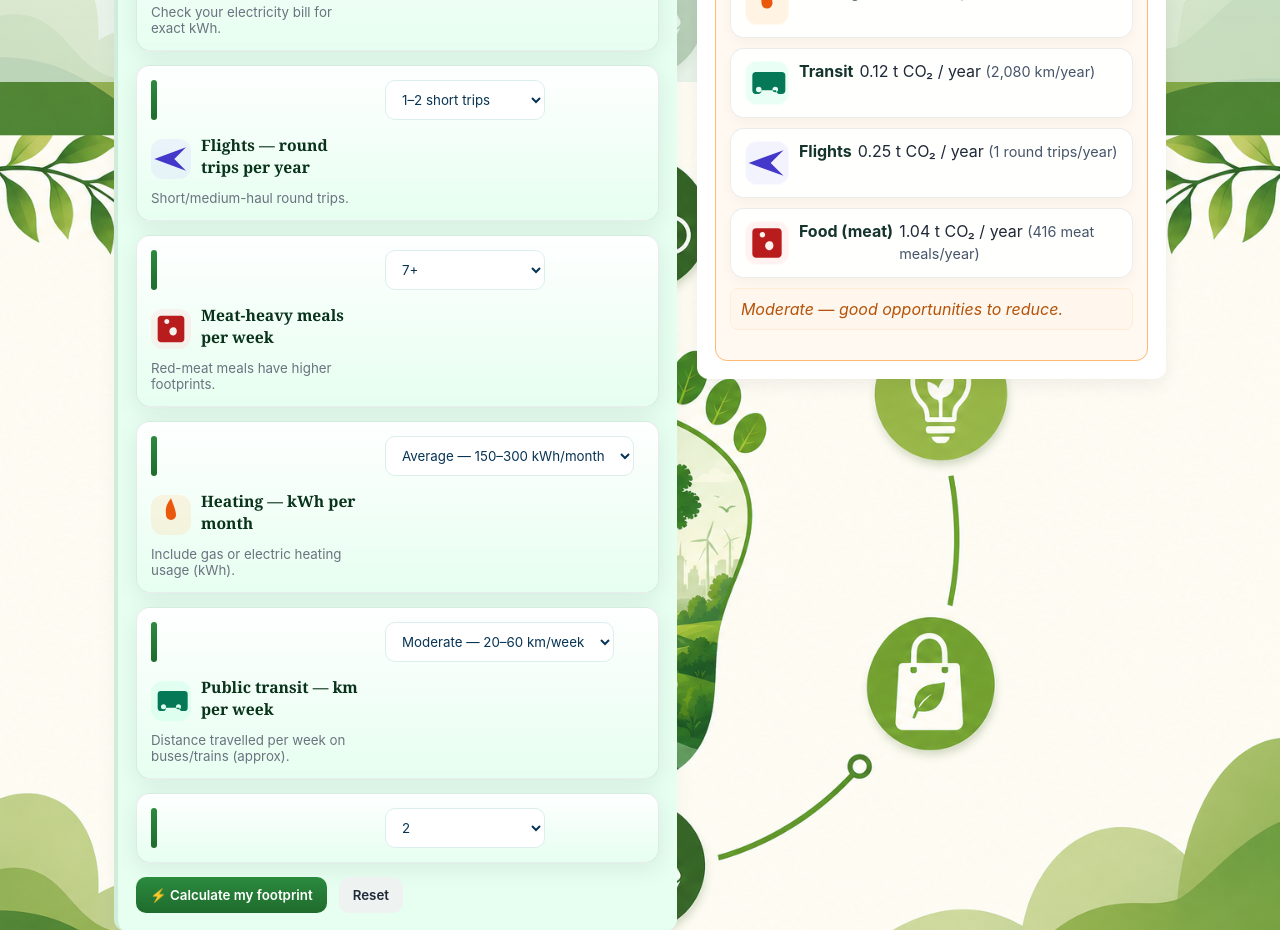
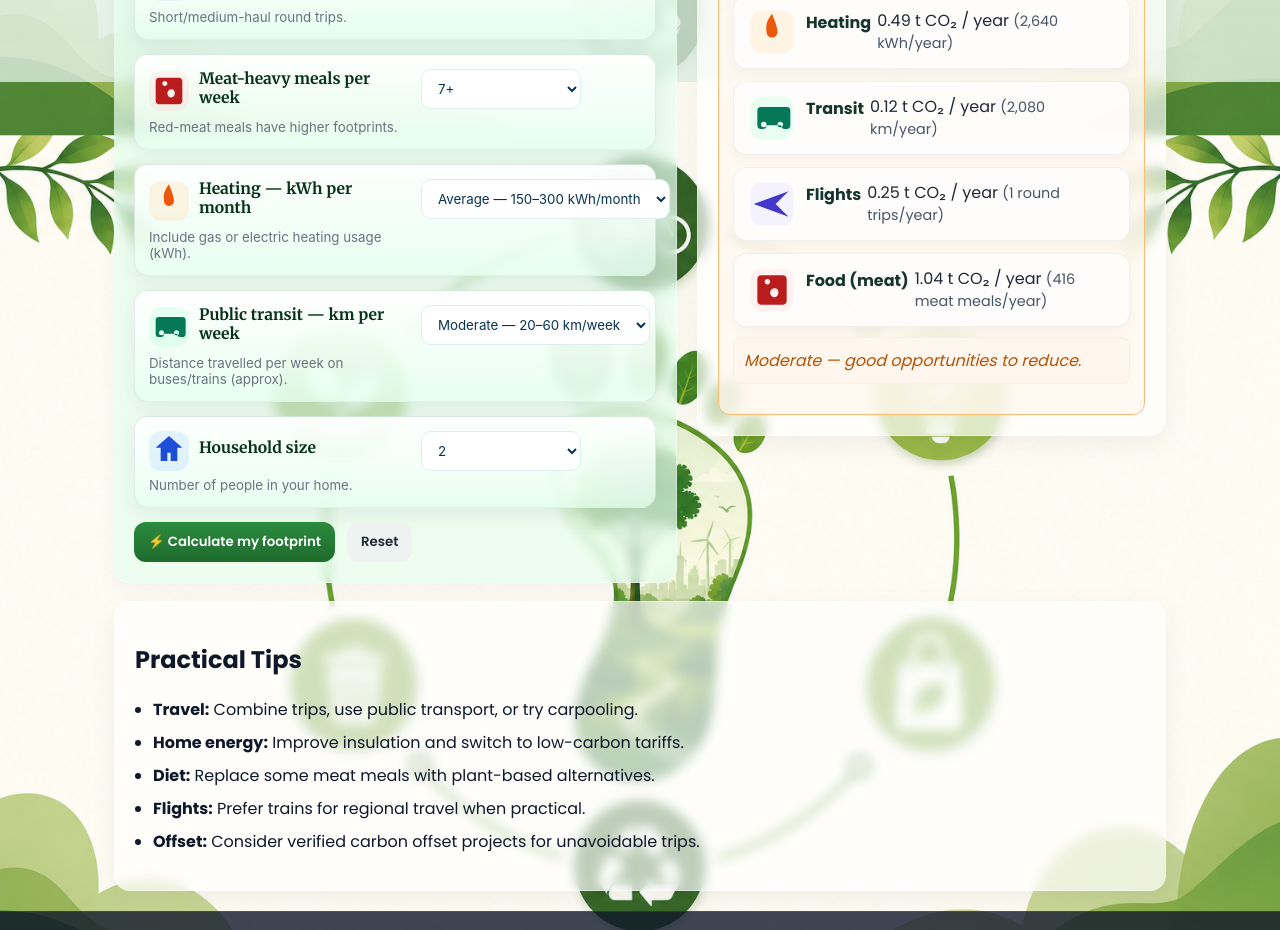
Before and after one commit to dheerendra-gh/prompts-wars, a plain HTML site: page index.html in a window 1280 px wide. Shown: the part 718-1648 px from the top of the page. Drawn offline with Linux system fonts and the light colour scheme.

Commit message:
updaed the code to fine tune the app

```diff
--- a/index.html
+++ b/index.html
@@ -5,6 +5,7 @@
   <meta name="viewport" content="width=device-width,initial-scale=1" />
   <title>Carbon Footprint Awareness Program</title>
   <link rel="stylesheet" href="styles.css">
+  <link href="https://fonts.googleapis.com/css2?family=Poppins:wght@300;400;600;700&family=Merriweather:wght@700&display=swap" rel="stylesheet">
   <meta name="description" content="Simple carbon footprint calculator and awareness app" />
 </head>
 <body>
@@ -60,6 +61,15 @@
         <h2>Quick Calculator</h2>
         <form id="calcForm">
           <div class="input-row select-row row-car">
+            <div class="row-label">
+              <div class="label-inner">
+                <span class="row-icon" aria-hidden="true">
+                  <svg viewBox="0 0 24 24" fill="currentColor" aria-hidden="true"><path d="M5 13h14l1.5 4H3.5L5 13zm0-1.5L4 8h16l-1 3.5H5zM7 18.5a1.5 1.5 0 1 0 0-3 1.5 1.5 0 0 0 0 3zm10 0a1.5 1.5 0 1 0 0-3 1.5 1.5 0 0 0 0 3z"/></svg>
+                </span>
+                <label for="carKmWeek">Car — km driven per week</label>
+              </div>
+              <small id="carHelp">Average petrol car: emissions per km are approximate.</small>
+            </div>
             <div class="row-control">
               <select id="carKmWeek">
                 <option value="20">Very low — &lt;30 km/week</option>
@@ -69,18 +79,18 @@
                 <option value="500">Very high — &gt;400 km/week</option>
               </select>
             </div>
+          </div>
+
+          <div class="input-row select-row row-electricity">
             <div class="row-label">
               <div class="label-inner">
                 <span class="row-icon" aria-hidden="true">
-                  <svg viewBox="0 0 24 24" fill="currentColor" aria-hidden="true"><path d="M5 13h14l1.5 4H3.5L5 13zm0-1.5L4 8h16l-1 3.5H5zM7 18.5a1.5 1.5 0 1 0 0-3 1.5 1.5 0 0 0 0 3zm10 0a1.5 1.5 0 1 0 0-3 1.5 1.5 0 0 0 0 3z"/></svg>
+                  <svg viewBox="0 0 24 24" fill="currentColor" aria-hidden="true"><path d="M13 2L3 14h6v8l10-12h-6z"/></svg>
                 </span>
-                <label for="carKmWeek">Car — km driven per week</label>
+                <label for="elecKwhMonth">Electricity — kWh per month</label>
               </div>
-              <small id="carHelp">Average petrol car: emissions per km are approximate.</small>
+              <small id="elecHelp">Check your electricity bill for exact kWh.</small>
             </div>
-          </div>
-
-          <div class="input-row select-row row-electricity">
             <div class="row-control">
               <select id="elecKwhMonth">
                 <option value="80">Very low — &lt;100 kWh/month</option>
@@ -90,26 +100,9 @@
                 <option value="1000">Very high — &gt;800 kWh/month</option>
               </select>
             </div>
-            <div class="row-label">
-              <div class="label-inner">
-                <span class="row-icon" aria-hidden="true">
-                  <svg viewBox="0 0 24 24" fill="currentColor" aria-hidden="true"><path d="M13 2L3 14h6v8l10-12h-6z"/></svg>
-                </span>
-                <label for="elecKwhMonth">Electricity — kWh per month</label>
-              </div>
-              <small id="elecHelp">Check your electricity bill for exact kWh.</small>
-            </div>
           </div>
 
           <div class="input-row select-row row-flights">
-            <div class="row-control">
-              <select id="flightsPerYear">
-                <option value="0">None</option>
-                <option value="1" selected>1–2 short trips</option>
-                <option value="4">3–5</option>
-                <option value="8">6+</option>
-              </select>
-            </div>
             <div class="row-label">
               <div class="label-inner">
                 <span class="row-icon" aria-hidden="true">
@@ -119,17 +112,17 @@
               </div>
               <small id="flightHelp">Short/medium-haul round trips.</small>
             </div>
+            <div class="row-control">
+              <select id="flightsPerYear">
+                <option value="0">None</option>
+                <option value="1" selected>1–2 short trips</option>
+                <option value="4">3–5</option>
+                <option value="8">6+</option>
+              </select>
+            </div>
           </div>
 
           <div class="input-row select-row row-food">
-            <div class="row-control">
-              <select id="meatMealsWeek">
-                <option value="0">None (vegetarian)</option>
-                <option value="2">1–3</option>
-                <option value="5">4–6</option>
-                <option value="8" selected>7+</option>
-              </select>
-            </div>
             <div class="row-label">
               <div class="label-inner">
                 <span class="row-icon" aria-hidden="true">
@@ -139,9 +132,26 @@
               </div>
               <small id="foodHelp">Red-meat meals have higher footprints.</small>
             </div>
+            <div class="row-control">
+              <select id="meatMealsWeek">
+                <option value="0">None (vegetarian)</option>
+                <option value="2">1–3</option>
+                <option value="5">4–6</option>
+                <option value="8" selected>7+</option>
+              </select>
+            </div>
           </div>
 
           <div class="input-row select-row row-heating">
+            <div class="row-label">
+              <div class="label-inner">
+                <span class="row-icon" aria-hidden="true">
+                  <svg viewBox="0 0 24 24" fill="currentColor" aria-hidden="true"><path d="M12 2C8 7 9 10 9 12a3 3 0 1 0 6 0c0-2-1-5-3-10z"/></svg>
+                </span>
+                <label for="heatingKwhMonth">Heating — kWh per month</label>
+              </div>
+              <small id="heatHelp">Include gas or electric heating usage (kWh).</small>
+            </div>
             <div class="row-control">
               <select id="heatingKwhMonth">
                 <option value="0">None</option>
@@ -151,18 +161,18 @@
                 <option value="800">Very high — &gt;600 kWh/month</option>
               </select>
             </div>
+          </div>
+
+          <div class="input-row select-row row-transit">
             <div class="row-label">
               <div class="label-inner">
                 <span class="row-icon" aria-hidden="true">
-                  <svg viewBox="0 0 24 24" fill="currentColor" aria-hidden="true"><path d="M12 2C8 7 9 10 9 12a3 3 0 1 0 6 0c0-2-1-5-3-10z"/></svg>
+                  <svg viewBox="0 0 24 24" fill="currentColor" aria-hidden="true"><path d="M4 6h16a2 2 0 0 1 2 2v8a2 2 0 0 1-2 2h-1a2 2 0 0 1-2-2h-8a2 2 0 0 1-2 2H6a2 2 0 0 1-2-2V8a2 2 0 0 1 2-2zm2 3h4v3H6V9zm8 0h4v3h-4V9zM7.5 17a1.5 1.5 0 1 0 0-3 1.5 1.5 0 0 0 0 3zm9 0a1.5 1.5 0 1 0 0-3 1.5 1.5 0 0 0 0 3z"/></svg>
                 </span>
-                <label for="heatingKwhMonth">Heating — kWh per month</label>
+                <label for="transitKmWeek">Public transit — km per week</label>
               </div>
-              <small id="heatHelp">Include gas or electric heating usage (kWh).</small>
+              <small id="transitHelp">Distance travelled per week on buses/trains (approx).</small>
             </div>
-          </div>
-
-          <div class="input-row select-row row-transit">
             <div class="row-control">
               <select id="transitKmWeek">
                 <option value="0">None</option>
@@ -172,18 +182,18 @@
                 <option value="250">Very high — &gt;150 km/week</option>
               </select>
             </div>
+          </div>
+
+          <div class="input-row select-row row-household">
             <div class="row-label">
               <div class="label-inner">
                 <span class="row-icon" aria-hidden="true">
-                  <svg viewBox="0 0 24 24" fill="currentColor" aria-hidden="true"><path d="M4 6h16a2 2 0 0 1 2 2v8a2 2 0 0 1-2 2h-1a2 2 0 0 1-2-2h-8a2 2 0 0 1-2 2H6a2 2 0 0 1-2-2V8a2 2 0 0 1 2-2zm2 3h4v3H6V9zm8 0h4v3h-4V9zM7.5 17a1.5 1.5 0 1 0 0-3 1.5 1.5 0 0 0 0 3zm9 0a1.5 1.5 0 1 0 0-3 1.5 1.5 0 0 0 0 3z"/></svg>
+                  <svg viewBox="0 0 24 24" fill="currentColor" aria-hidden="true"><path d="M12 3l8 7h-3v8h-4v-5H11v5H7V10H4l8-7z"/></svg>
                 </span>
-                <label for="transitKmWeek">Public transit — km per week</label>
+                <label for="householdSize">Household size</label>
               </div>
-              <small id="transitHelp">Distance travelled per week on buses/trains (approx).</small>
+              <small id="householdHelp">Number of people in your home.</small>
             </div>
-          </div>
-
-          <div class="input-row select-row row-household">
             <div class="row-control">
               <select id="householdSize">
                 <option value="1">1</option>
--- a/styles.css
+++ b/styles.css
@@ -1,8 +1,8 @@
 :root {
     --bg: #eef6f0;
     /* page background: soft mint */
-    --card: #ffffff;
-    --panel: #e6fff0;
+    --card: rgba(255,255,255,0.68);
+    --panel: rgba(230,255,240,0.72);
     /* highlighted panel background */
     --accent: #2b8a3e;
     --accent-600: #1f6b2d;
@@ -12,7 +12,7 @@
 
 * {
     box-sizing: border-box;
-    font-family: Inter, Segoe UI, Roboto, Arial, sans-serif
+    font-family: Poppins, Inter, Segoe UI, Roboto, Arial, sans-serif;
 }
 
 body {
@@ -27,7 +27,7 @@
     content: '';
     position: fixed;
     inset: 0;
-    background: linear-gradient(180deg, rgba(241, 253, 244, 0.88), rgba(223, 238, 228, 0.75));
+    background: linear-gradient(180deg, rgba(241, 253, 244, 0.92), rgba(223, 238, 228, 0.80));
     pointer-events: none;
     z-index: -1;
 }
@@ -61,12 +61,12 @@
     justify-content: space-between;
     align-items: center;
     margin-bottom: 24px;
-    padding: 32px;
+    padding: 28px;
     border-radius: 20px;
-    background: linear-gradient(135deg, rgba(255, 255, 255, 0.85), rgba(230, 255, 240, 0.8));
-    box-shadow: 0 16px 48px rgba(15, 23, 42, 0.08);
+    background: linear-gradient(135deg, rgba(255, 255, 255, 0.82), rgba(230, 255, 240, 0.72));
+    box-shadow: 0 10px 30px rgba(15, 23, 42, 0.06);
     animation: slideInUp .8s ease-out;
-    border: 2px solid rgba(47, 123, 65, 0.12)
+    border: 1px solid rgba(47, 123, 65, 0.08);
 }
 
 @keyframes slideInUp {
@@ -142,16 +142,18 @@
 
 .card {
     background: var(--card);
-    padding: 18px;
-    border-radius: 12px;
-    box-shadow: 0 6px 18px rgba(15, 23, 42, 0.06);
-    margin-bottom: 16px
+    padding: 20px;
+    border-radius: 16px;
+    box-shadow: 0 8px 28px rgba(15, 23, 42, 0.06);
+    margin-bottom: 18px;
+    border: 1px solid rgba(255,255,255,0.36);
+    backdrop-filter: blur(6px);
 }
 
 /* Highlighted calculator panel */
 .card-form {
     background: var(--panel);
-    border-left: 4px solid rgba(47, 107, 62, 0.12);
+    border-left: none;
     box-shadow: 0 8px 22px rgba(15, 23, 42, 0.04)
 }
 
@@ -196,7 +198,7 @@
     display: grid;
     grid-template-columns: 220px 1fr;
     gap: 10px;
-    align-items: center
+    align-items: flex-start;
 }
 
 .select-row .row-label {
@@ -223,7 +225,7 @@
     display: grid;
     grid-template-columns: 1fr 220px;
     gap: 10px;
-    align-items: center;
+    align-items: flex-start;
     padding: 10px;
     border-radius: 10px;
     border: 1px solid rgba(15, 23, 42, 0.05);
@@ -264,19 +266,13 @@
 }
 
 .select-row .row-control {
-    justify-self: end
+    justify-self: end;
+    align-self: start;
 }
 
 /* Distinct left accent for each row */
 .select-row::before {
-    content: '';
-    width: 6px;
-    height: 40px;
-    border-radius: 6px;
-    background: linear-gradient(180deg, var(--accent), var(--accent-600));
-    display: inline-block;
-    margin-right: 10px;
-    vertical-align: middle
+    display: none;
 }
 
 @media(max-width:640px) {
@@ -290,7 +286,8 @@
 }
 
 .select-row .row-control {
-    justify-self: end
+    justify-self: end;
+    align-self: start;
 }
 
 @media(max-width:640px) {
@@ -312,9 +309,10 @@
 button {
     border: 0;
     padding: 10px 14px;
-    border-radius: 10px;
+    border-radius: 12px;
     cursor: pointer;
-    font-weight: 600
+    font-weight: 600;
+    transition: transform .12s ease, box-shadow .12s ease;
 }
 
 .primary {
@@ -329,8 +327,8 @@
 
 /* Microinteractions and focus styles */
 button:hover {
-    transform: translateY(-2px);
-    box-shadow: 0 6px 18px rgba(15, 23, 42, 0.08)
+    transform: translateY(-3px);
+    box-shadow: 0 8px 20px rgba(15, 23, 42, 0.08);
 }
 
 button:active {
@@ -411,13 +409,14 @@
 .card-results .result-item {
     display: flex;
     align-items: flex-start;
-    gap: 10px;
-    padding: 12px 14px;
+    gap: 12px;
+    padding: 14px 16px;
     border-radius: 14px;
-    background: rgba(255, 255, 255, 0.92);
-    border: 1px solid rgba(15, 23, 42, 0.08);
-    box-shadow: 0 6px 14px rgba(15, 23, 42, 0.035);
-    margin-bottom: 10px
+    background: rgba(255, 255, 255, 0.78);
+    border: 1px solid rgba(15, 23, 42, 0.06);
+    box-shadow: 0 6px 12px rgba(15, 23, 42, 0.03);
+    margin-bottom: 12px;
+    transition: transform .18s ease, box-shadow .18s ease;
 }
 
 .card-results .result-item:last-child {
@@ -432,10 +431,14 @@
     display: inline-flex;
     align-items: center;
     justify-content: center;
-    background: rgba(15, 23, 42, 0.05);
+    background: rgba(15, 23, 42, 0.04);
     color: #0f172a;
-    box-shadow: inset 0 0 0 1px rgba(255, 255, 255, 0.45)
+    box-shadow: inset 0 0 0 1px rgba(255, 255, 255, 0.45);
+    transition: transform .18s ease, box-shadow .18s ease;
 }
+
+.card-results .result-item:hover{transform:translateY(-6px);box-shadow:0 18px 36px rgba(15,23,42,0.08)}
+.card-results .result-item:hover .result-icon{transform:scale(1.06);box-shadow:0 6px 18px rgba(0,0,0,0.06)}
 
 .card-results .result-text {
     display: grid;
@@ -687,9 +690,9 @@
 /* Override block: ensure select-row styles are consistent */
 .select-row {
     display: grid;
-    grid-template-columns: 220px 1fr;
+    grid-template-columns: 1fr 220px;
     gap: 14px;
-    align-items: center;
+    align-items: start;
     padding: 14px;
     border-radius: 14px;
     border: 1px solid rgba(15, 23, 42, 0.08);
@@ -697,6 +700,14 @@
     box-shadow: 0 6px 24px rgba(15, 23, 42, 0.08);
     margin-bottom: 14px;
     transition: transform .2s ease, box-shadow .2s ease
+}
+
+.select-row .row-label {
+    grid-column: 1;
+}
+
+.select-row .row-control {
+    grid-column: 2;
 }
 
 .select-row:hover {
```
